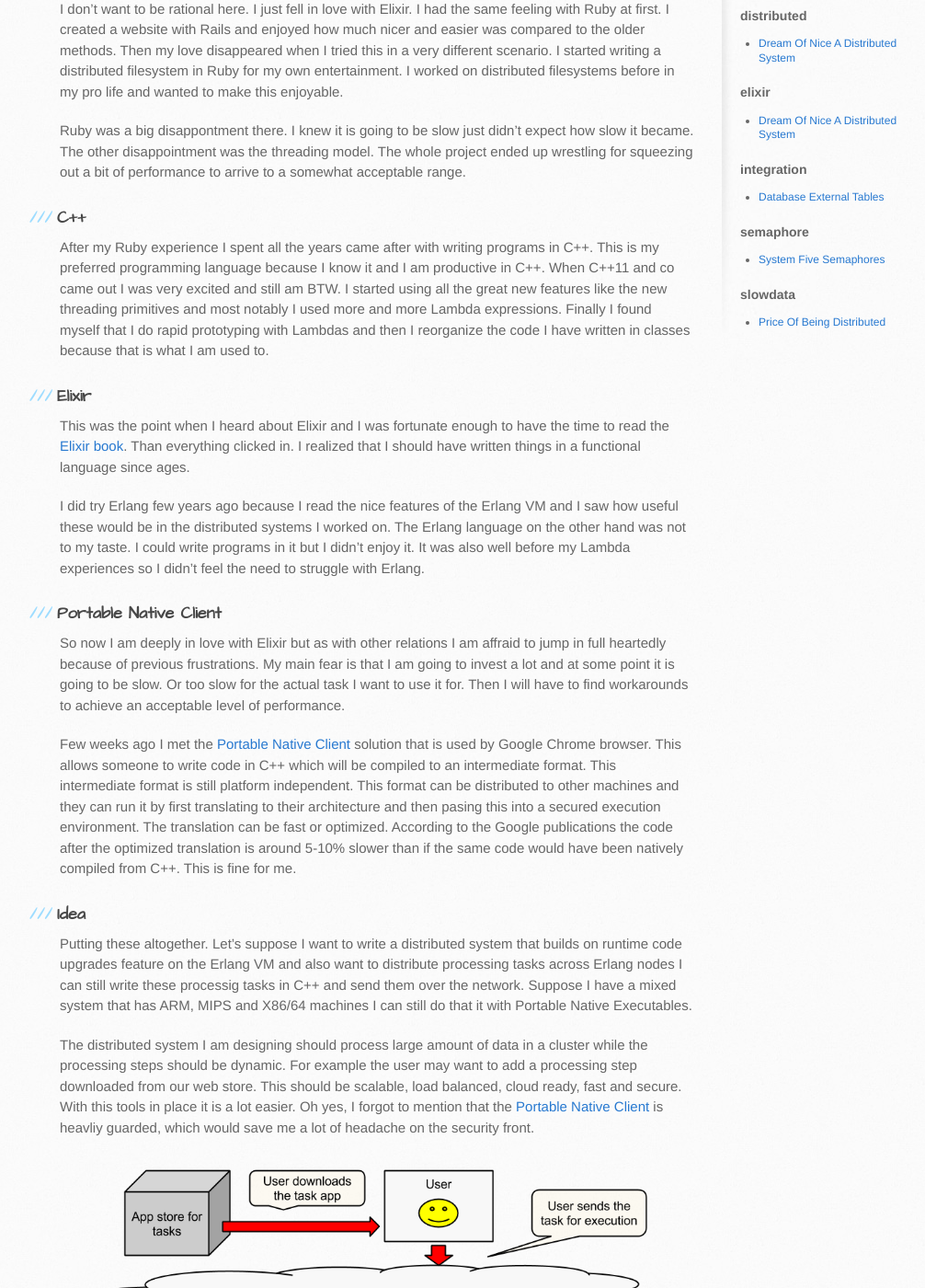
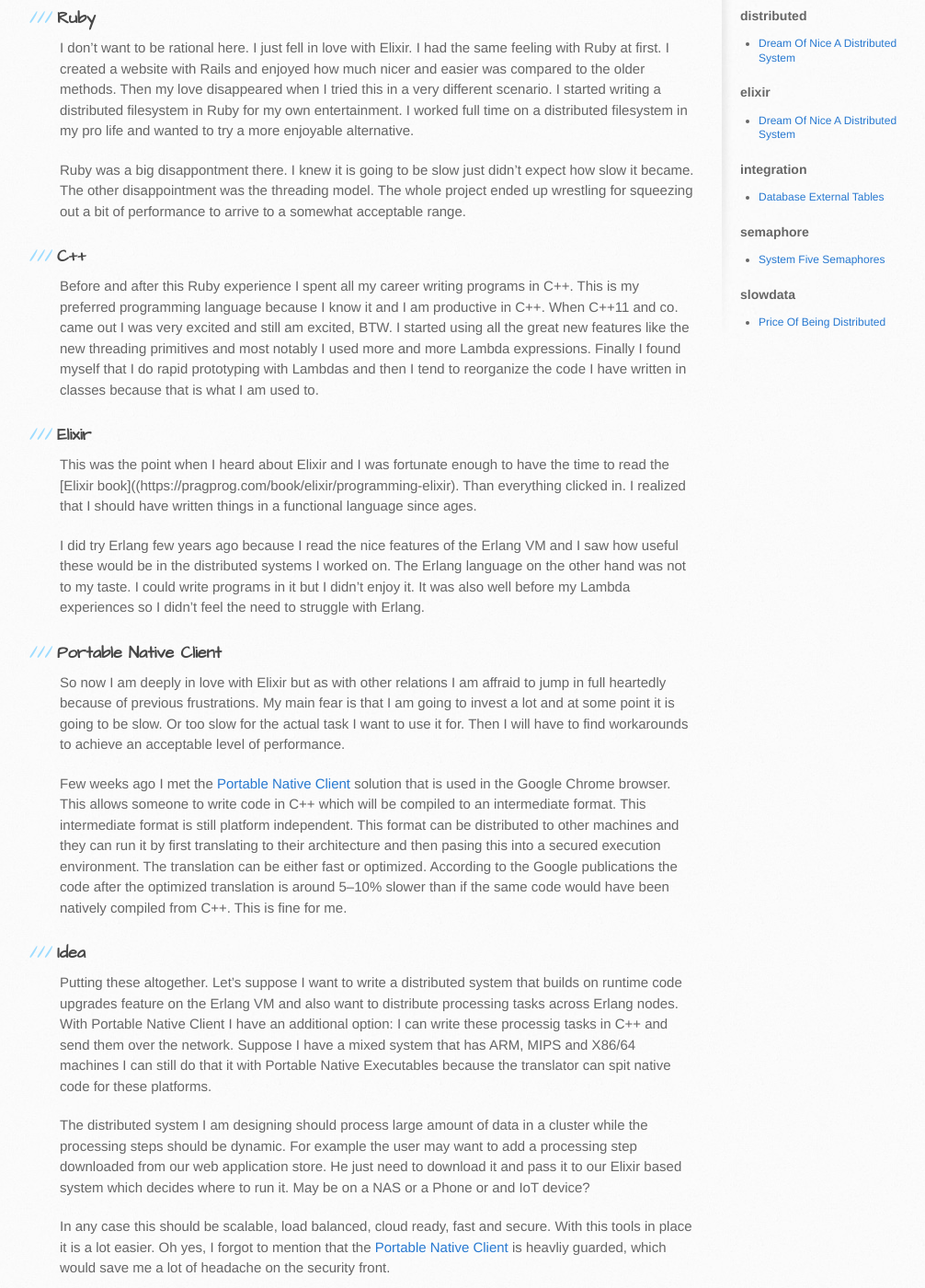
Before and after one commit to dbeck/dbeck.github.io, a Jekyll site: the page built from _posts/2015-07-23-dream-of-nice-a-distributed-system.markdown, in a window 1280 px wide and 1400 px high, scrolled down 374 px. Shown: the whole window at 92% size, without its empty margins (105-1111 px from the left). Built offline with Jekyll 4.4.1, drawn with Linux system fonts in a browser that asks for light colours; Markdown is read by kramdown in place of the engine named in the settings; some of the changed text lies outside the part shown.

Commit message:
fixing typos and align with twitter cards

```diff
--- a/_layouts/default.html
+++ b/_layouts/default.html
@@ -10,6 +10,7 @@
       {% if page.twimage %}
          <meta name="twitter:creator" content="@dbeck74" />
          <meta name="twitter:image" contect="{{ page.twimage }}" />
+         <meta name="twitter:image:src" contect="{{ page.twimage }}" />
       {% endif %}
       <meta name="twitter:site" content="@dbeck74" />
       <meta name="twitter:title" content="{{ page.title }}" />
--- a/_posts/2015-07-23-dream-of-nice-a-distributed-system.markdown
+++ b/_posts/2015-07-23-dream-of-nice-a-distributed-system.markdown
@@ -11,27 +11,31 @@
 twimage: http://dbeck.github.io/images/elixirpexe.png
 ---
 
+A bit of my history around Ruby and C++, and my future could be Elixir?
+
 ### Ruby
-I don't want to be rational here. I just fell in love with Elixir. I had the same feeling with Ruby at first. I created a website with Rails and enjoyed how much nicer and easier was compared to the older methods. Then my love disappeared when I tried this in a very different scenario. I started writing a distributed filesystem in Ruby for my own entertainment. I worked on distributed filesystems before in my pro life and wanted to make this enjoyable.
+I don’t want to be rational here. I just fell in love with Elixir. I had the same feeling with Ruby at first. I created a website with Rails and enjoyed how much nicer and easier was compared to the older methods. Then my love disappeared when I tried this in a very different scenario. I started writing a distributed filesystem in Ruby for my own entertainment. I worked full time on a distributed filesystem in my pro life and wanted to try a more enjoyable alternative.
 
-Ruby was a big disappontment there. I knew it is going to be slow just didn't expect how slow it became. The other disappointment was the threading model. The whole project ended up wrestling for squeezing out a bit of performance to arrive to a somewhat acceptable range.
+Ruby was a big disappontment there. I knew it is going to be slow just didn’t expect how slow it became. The other disappointment was the threading model. The whole project ended up wrestling for squeezing out a bit of performance to arrive to a somewhat acceptable range.
 
 ### C++
-After my Ruby experience I spent all the years came after with writing programs in C++. This is my preferred programming language because I know it and I am productive in C++. When C++11 and co came out I was very excited and still am BTW. I started using all the great new features like the new threading primitives and most notably I used more and more Lambda expressions. Finally I found myself that I do rapid prototyping with Lambdas and then I reorganize the code I have written in classes because that is what I am used to.
+Before and after this Ruby experience I spent all my career writing programs in C++. This is my preferred programming language because I know it and I am productive in C++. When C++11 and co. came out I was very excited and still am excited, BTW. I started using all the great new features like the new threading primitives and most notably I used more and more Lambda expressions. Finally I found myself that I do rapid prototyping with Lambdas and then I tend to reorganize the code I have written in classes because that is what I am used to.
 
 ### Elixir
-This was the point when I heard about Elixir and I was fortunate enough to have the time to read the [Elixir book](https://pragprog.com/book/elixir/programming-elixir). Than everything clicked in. I realized that I should have written things in a functional language since ages.
+This was the point when I heard about Elixir and I was fortunate enough to have the time to read the [Elixir book]((https://pragprog.com/book/elixir/programming-elixir). Than everything clicked in. I realized that I should have written things in a functional language since ages.
 
-I did try Erlang few years ago because I read the nice features of the Erlang VM and I saw how useful these would be in the distributed systems I worked on. The Erlang language on the other hand was not to my taste. I could write programs in it but I didn't enjoy it. It was also well before my Lambda experiences so I didn't feel the need to struggle with Erlang.
+I did try Erlang few years ago because I read the nice features of the Erlang VM and I saw how useful these would be in the distributed systems I worked on. The Erlang language on the other hand was not to my taste. I could write programs in it but I didn’t enjoy it. It was also well before my Lambda experiences so I didn’t feel the need to struggle with Erlang.
 
 ### Portable Native Client
 So now I am deeply in love with Elixir but as with other relations I am affraid to jump in full heartedly because of previous frustrations. My main fear is that I am going to invest a lot and at some point it is going to be slow. Or too slow for the actual task I want to use it for. Then I will have to find workarounds to achieve an acceptable level of performance.
 
-Few weeks ago I met the [Portable Native Client](https://www.chromium.org/nativeclient/pnacl/introduction-to-portable-native-client) solution that is used by Google Chrome browser. This allows someone to write code in C++ which will be compiled to an intermediate format. This intermediate format is still platform independent. This format can be distributed to other machines and they can run it by first translating to their architecture and then pasing this into a secured execution environment. The translation can be fast or optimized. According to the Google publications the code after the optimized translation is around 5-10% slower than if the same code would have been natively compiled from C++. This is fine for me.
+Few weeks ago I met the [Portable Native Client](https://www.chromium.org/nativeclient/pnacl/introduction-to-portable-native-client) solution that is used in the Google Chrome browser. This allows someone to write code in C++ which will be compiled to an intermediate format. This intermediate format is still platform independent. This format can be distributed to other machines and they can run it by first translating to their architecture and then pasing this into a secured execution environment. The translation can be either fast or optimized. According to the Google publications the code after the optimized translation is around 5–10% slower than if the same code would have been natively compiled from C++. This is fine for me.
 
 ### Idea
-Putting these altogether. Let's suppose I want to write a distributed system that builds on runtime code upgrades feature on the Erlang VM and also want to distribute processing tasks across Erlang nodes I can still write these processig tasks in C++ and send them over the network. Suppose I have a mixed system that has ARM, MIPS and X86/64 machines I can still do that it with Portable Native Executables.
+Putting these altogether. Let’s suppose I want to write a distributed system that builds on runtime code upgrades feature on the Erlang VM and also want to distribute processing tasks across Erlang nodes. With Portable Native Client I have an additional option: I can write these processig tasks in C++ and send them over the network. Suppose I have a mixed system that has ARM, MIPS and X86/64 machines I can still do that it with Portable Native Executables because the translator can spit native code for these platforms.
 
-The distributed system I am designing should process large amount of data in a cluster while the processing steps should be dynamic. For example the user may want to add a processing step downloaded from our web store. This should be scalable, load balanced, cloud ready, fast and secure. With this tools in place it is a lot easier. Oh yes, I forgot to mention that the [Portable Native Client](https://www.chromium.org/nativeclient/pnacl/introduction-to-portable-native-client) is heavliy guarded, which would save me a lot of headache on the security front.
+The distributed system I am designing should process large amount of data in a cluster while the processing steps should be dynamic. For example the user may want to add a processing step downloaded from our web application store. He just need to download it and pass it to our Elixir based system which decides where to run it. May be on a NAS or a Phone or and IoT device?
+
+In any case this should be scalable, load balanced, cloud ready, fast and secure. With this tools in place it is a lot easier. Oh yes, I forgot to mention that the [Portable Native Client](https://www.chromium.org/nativeclient/pnacl/introduction-to-portable-native-client) is heavliy guarded, which would save me a lot of headache on the security front.
 
 ![Elixir and Portable Native Client](/images/elixirpexe.png "Elixir with Portable Native Client")
```
